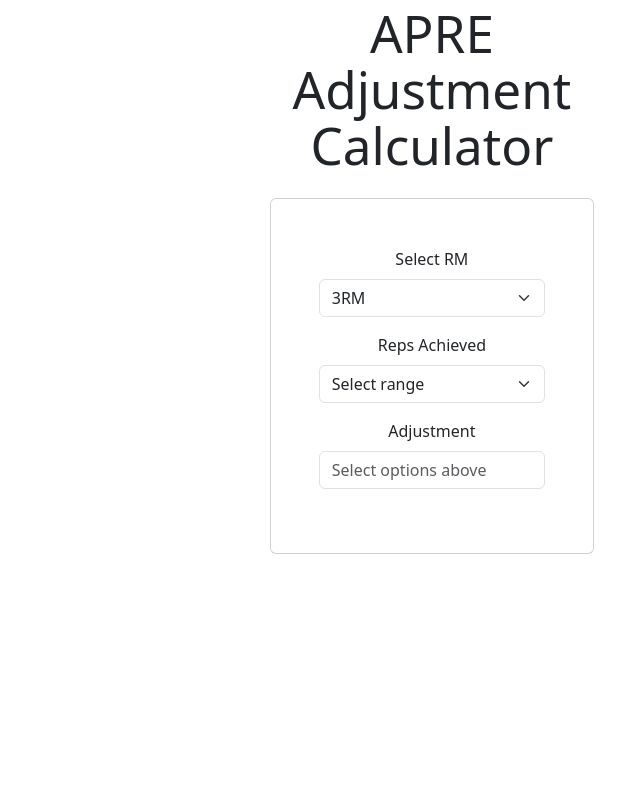
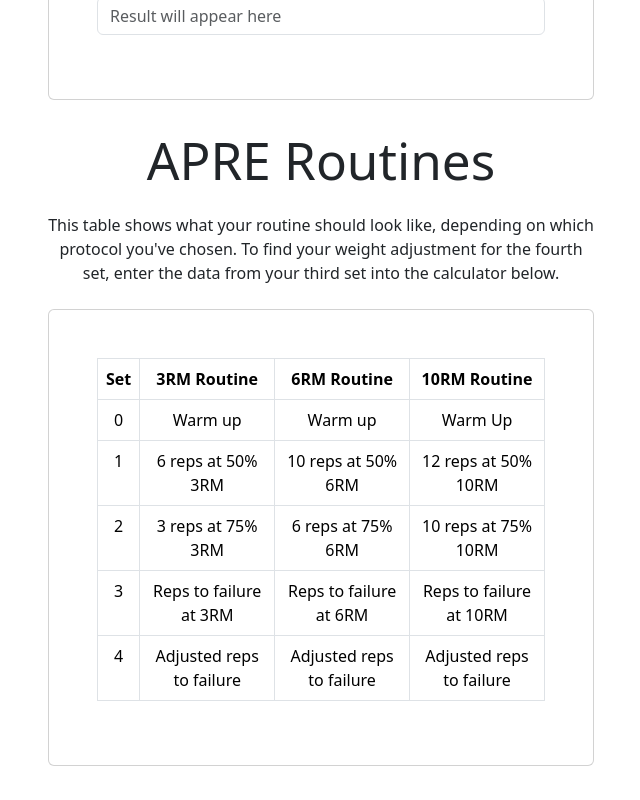
Before and after one commit to dianestephani/apre-method, a React (Vite) app in the folder apre-method/: page / in a window 1280 px wide. Shown: the part 880-1680 px from the top of the page, without its empty margins (34-674 px from the left). Before the commit the page ends 1482 px from the top, so only its background shows below. Built offline with nearby package versions, Linux system fonts and the light colour scheme.

Commit message:
all functional and all educational blurbs added

```diff
--- a/apre-method/src/App.jsx
+++ b/apre-method/src/App.jsx
@@ -1,6 +1,7 @@
 import './App.css'
 import OneRMCalculator from './OneRMCalculator'
 import ApreAdjustmentCalc from './ApreAdjustmentCalc'
+import ApreRoutinesTable from './ApreRoutinesTable'
 
 function App() {
   return (
@@ -13,6 +14,7 @@ function App() {
       margin: '0 auto'
     }}>
       <OneRMCalculator />
+      <ApreRoutinesTable />
       <ApreAdjustmentCalc />
     </div>
   )
--- /dev/null
+++ b/apre-method/src/ApreRoutinesTable.jsx
@@ -0,0 +1,64 @@
+function ApreRoutinesTable() {
+  return (
+    <div className="container">
+      <div className="row">
+        <div className="col-md-8 col-lg-6">
+          <h1 className="mb-4">APRE Routines</h1>
+
+          <p className="mb-4">
+            This table shows what your routine should look like, depending on which protocol you've chosen. To find your weight adjustment for the fourth set, enter the data from your third set into the calculator below.
+          </p>
+
+          <div className="card">
+            <div className="card-body">
+              <table className="table table-bordered">
+                <thead>
+                  <tr>
+                    <th>Set</th>
+                    <th>3RM Routine</th>
+                    <th>6RM Routine</th>
+                    <th>10RM Routine</th>
+                  </tr>
+                </thead>
+                <tbody>
+                  <tr>
+                    <td>0</td>
+                    <td>Warm up</td>
+                    <td>Warm up</td>
+                    <td>Warm Up</td>
+                  </tr>
+                  <tr>
+                    <td>1</td>
+                    <td>6 reps at 50% 3RM</td>
+                    <td>10 reps at 50% 6RM</td>
+                    <td>12 reps at 50% 10RM</td>
+                  </tr>
+                  <tr>
+                    <td>2</td>
+                    <td>3 reps at 75% 3RM</td>
+                    <td>6 reps at 75% 6RM</td>
+                    <td>10 reps at 75% 10RM</td>
+                  </tr>
+                  <tr>
+                    <td>3</td>
+                    <td>Reps to failure at 3RM</td>
+                    <td>Reps to failure at 6RM</td>
+                    <td>Reps to failure at 10RM</td>
+                  </tr>
+                  <tr>
+                    <td>4</td>
+                    <td>Adjusted reps to failure</td>
+                    <td>Adjusted reps to failure</td>
+                    <td>Adjusted reps to failure</td>
+                  </tr>
+                </tbody>
+              </table>
+            </div>
+          </div>
+        </div>
+      </div>
+    </div>
+  )
+}
+
+export default ApreRoutinesTable
--- a/apre-method/src/OneRMCalculator.jsx
+++ b/apre-method/src/OneRMCalculator.jsx
@@ -42,6 +42,19 @@ function OneRMCalculator() {
       <div className="row">
         <div className="col-md-8 col-lg-6">
           <h1 className="mb-4">Max Calculator</h1>
+
+          <p className="mb-4">
+            The APRE method uses 3 protocols, allowing you to choose the method that's most appropriate for your client's goal. This section calculates your max repetitions in each category to serve as your starting point.
+          </p>
+
+          <p>
+            APRE 3: Strength/Power<br />
+            APRE 6: Strength/Hypertrophy<br />
+            APRE 10: Hypertrophy
+
+          </p>
+
+
 
           <div className="card">
             <div className="card-body">
```
